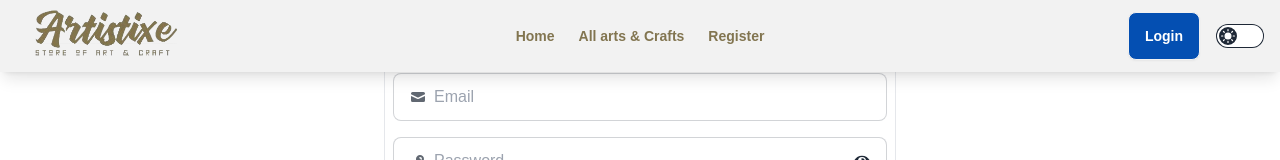
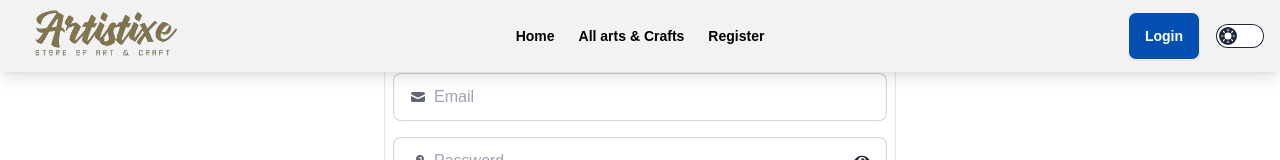
Before and after one commit to Md-Rashedul-Islam-Rajib/Artistixe-clients, a React (Vite) app: page /login in a window 1280 px wide. Shown: the top 160 px of the page. Built offline with nearby package versions, Linux system fonts and the light colour scheme; no server answers; a web font is replaced by a local one.

Commit message:
theme wise color of different components added

```diff
--- a/src/components/AllCraftCards.jsx
+++ b/src/components/AllCraftCards.jsx
@@ -1,8 +1,11 @@
 /* eslint-disable react/prop-types */
+import { useContext } from "react";
 import { GoStarFill } from "react-icons/go";
 import { Link } from "react-router-dom";
+import { AuthContext } from "../context/AuthProvider";
 
 const AllCraftCards = ({ item }) => {
+  const {theme} = useContext(AuthContext);
   const {
     _id,
     name,
@@ -42,7 +45,7 @@ const AllCraftCards = ({ item }) => {
         </td>
         <td className="hidden md:grid">{status}</td>
         <th>
-          <Link to={`/craftdetails/${_id}`}><button className="btn btn-ghost btn-xs">View Details</button></Link>
+          <Link to={`/craftdetails/${_id}`}><button className={`btn btn-xs ${theme=='luxury'? 'bg-[#DCA54C]':'bg-[#044FB2]'} text-white`}>View Details</button></Link>
         </th>
       </tr>
 
--- a/src/components/CategoryCard.jsx
+++ b/src/components/CategoryCard.jsx
@@ -1,9 +1,12 @@
 /* eslint-disable react/prop-types */
 
+import { useContext } from "react";
 import { Link } from "react-router-dom";
+import { AuthContext } from "../context/AuthProvider";
 
 
 const CategoryCard = ({item}) => {
+  const {theme} = useContext(AuthContext)
     const {
 
         name,
@@ -26,7 +29,7 @@ const CategoryCard = ({item}) => {
     <h2 className="card-title">{name}</h2>
     <p>{subCategory}</p>
     <div className="card-actions justify-end">
-      <Link to={`/allcrafts/${subCategory}`}><button className="btn btn-primary">View All</button></Link>
+      <Link to={`/allcrafts/${subCategory}`}><button className={`btn btn-sm md:btn-md ${theme=='luxury'? 'bg-[#DCA54C]':'bg-[#044FB2]'} text-white`}>View All</button></Link>
     </div>
   </div>
 </div>
--- a/src/components/MyCraftCard.jsx
+++ b/src/components/MyCraftCard.jsx
@@ -1,12 +1,15 @@
 /* eslint-disable react/prop-types */
 
 import axios from "axios";
+import { useContext } from "react";
 import { GoStarFill } from "react-icons/go";
 import { Link } from "react-router-dom";
 import Swal from "sweetalert2";
+import { AuthContext } from "../context/AuthProvider";
 
 
 const MyCraftCard = ({item,crafts,setCrafts}) => {
+  const {theme} = useContext(AuthContext);
     const {
         _id,
         name,
@@ -68,9 +71,9 @@ const MyCraftCard = ({item,crafts,setCrafts}) => {
     </div>
       <p>Proccessing Time : {proccessingTime}</p>
     <div className="card-actions justify-between">
-    <Link to={`/craftdetails/${_id}`}><button className="btn btn-ghost btn-sm">View Details</button></Link>
-    <button onClick={()=> handleDelete(_id)} className="btn btn-ghost btn-sm">Delete</button>
-    <Link to={`/updatecraft/${_id}`}><button className="btn btn-ghost btn-sm">Update</button></Link>
+    <Link to={`/craftdetails/${_id}`}><button className={`btn text-white btn-ghost btn-sm ${theme=='luxury'? 'bg-[#DCA54C]':'bg-[#044FB2]'}`}>View Details</button></Link>
+    <button onClick={()=> handleDelete(_id)} className={`btn text-white btn-ghost btn-sm ${theme=='luxury'? 'bg-[#DCA54C]':'bg-[#044FB2]'}`}>Delete</button>
+    <Link to={`/updatecraft/${_id}`}><button className={`btn text-white btn-ghost btn-sm ${theme=='luxury'? 'bg-[#DCA54C]':'bg-[#044FB2]'}`}>Update</button></Link>
     </div>
   </div>
 </div>
--- a/src/components/Navbar.jsx
+++ b/src/components/Navbar.jsx
@@ -7,8 +7,8 @@ import logo1 from '../assets/logo.png'
 import { Tooltip } from 'react-tooltip'
 
 const Navbar = () => {
-  const {user,logOutUser} = useContext(AuthContext);
-  const [theme, setTheme] = useState('light');
+  const {user,logOutUser,theme,setTheme} = useContext(AuthContext);
+
 
 useEffect(()=> {
   localStorage.setItem('theme',theme);
@@ -32,11 +32,11 @@ useEffect(()=> {
 
 const nav = <>
  <NavLink to='/'
- className="rounded-xl p-1"
+ className={`rounded-xl p-1 ${theme=='luxury'? 'text-[#DCA54C]':'text-[#044FB2]'}`}
  style={({ isActive, isTransitioning }) => {
     return {
-      background: isActive? "#044FB2" : "",
-      color: isActive ? "white" : "#827550",
+      background: isActive? `${theme=='luxury'? '#DCA54C': '#044FB2'}` : "",
+      color: isActive ? "white" : `${theme=='luxury'? '#DCA54C': 'black'}`,
       viewTransitionName: isTransitioning ? "slide" : "",
     };
   }}
@@ -44,11 +44,11 @@ const nav = <>
 
 
  <NavLink to='/allitems'
- className="rounded-xl p-1"
+ className={`rounded-xl p-1 ${theme=='luxury'? 'text-[#DCA54C]':'text-[#044FB2]'}`}
  style={({ isActive, isTransitioning }) => {
     return {
-      background: isActive? "#044FB2" : "",
-      color: isActive ? "white" : "#827550",
+      background: isActive? `${theme=='luxury'? '#DCA54C': '#044FB2'}` : "",
+      color: isActive ? "white" : `${theme=='luxury'? '#DCA54C': 'black'}`,
       viewTransitionName: isTransitioning ? "slide" : "",
     };
   }}
@@ -56,11 +56,11 @@ const nav = <>
 
 
  {user && <NavLink to='/additem'
- className="rounded-xl p-1"
+ className={`rounded-xl p-1 ${theme=='luxury'? 'text-[#DCA54C]':'text-[#044FB2]'}`}
  style={({ isActive, isTransitioning }) => {
     return {
-      background: isActive? "#044FB2" : "",
-      color: isActive ? "white" : "#827550",
+      background: isActive? `${theme=='luxury'? '#DCA54C': '#044FB2'}` : "",
+      color: isActive ? "white" : `${theme=='luxury'? '#DCA54C': 'black'}`,
       viewTransitionName: isTransitioning ? "slide" : "",
     };
   }}
@@ -68,11 +68,11 @@ const nav = <>
 
 
  {user && <NavLink to={`/myitems/${user?.email}`}
- className="rounded-xl p-1"
+ className={`rounded-xl p-1 ${theme=='luxury'? 'text-[#DCA54C]':'text-[#044FB2]'}`}
  style={({ isActive, isTransitioning }) => {
     return {
-      background: isActive? "#044FB2" : "",
-      color: isActive ? "white" : "#827550",
+      background: isActive? `${theme=='luxury'? '#DCA54C': '#044FB2'}` : "",
+      color: isActive ? "white" : `${theme=='luxury'? '#DCA54C': 'black'}`,
       viewTransitionName: isTransitioning ? "slide" : "",
     };
   }}
@@ -80,11 +80,11 @@ const nav = <>
 
 
  {!user && <NavLink to='/register'
- className="rounded-xl p-1"
+ className={`rounded-xl p-1 ${theme=='luxury'? 'text-[#DCA54C]':'text-[#044FB2]'}`}
  style={({ isActive, isTransitioning }) => {
     return {
-      background: isActive? "#044FB2" : "",
-      color: isActive ? "white" : "#827550",
+      background: isActive? `${theme=='luxury'? '#DCA54C': '#044FB2'}` : "",
+      color: isActive ? "white" : `${theme=='luxury'? '#DCA54C': 'black'}`,
       viewTransitionName: isTransitioning ? "slide" : "",
     };
   }}
@@ -121,12 +121,12 @@ const nav = <>
         </div>
       </div>
       <div>
-      <button onClick={handleSignOut} className='btn btn-sm md:btn-md bg-[#044FB2] text-white'>Log Out</button>
+      <button onClick={handleSignOut} className={`btn btn-sm md:btn-md ${theme=='luxury'? 'bg-[#DCA54C]':'bg-[#044FB2]'} text-white`}>Log Out</button>
       </div>
       </div>
 
       :
-      <Link to='/login' className="btn btn-sm md:btn-md bg-[#044FB2] dark:bg-[#DCA54C] text-white">Login</Link>
+      <Link to='/login' className={`btn btn-sm md:btn-md ${theme=='luxury'? 'bg-[#DCA54C]':'bg-[#044FB2]'} text-white`}>Login</Link>
     }
     <div>
     <label className="cursor-pointer grid place-items-center">
--- a/src/context/AuthProvider.jsx
+++ b/src/context/AuthProvider.jsx
@@ -9,6 +9,7 @@ const AuthProvider = ({children}) => {
 
     const [loading, setLoading] = useState(true);
     const [user, setUser] = useState(null);
+    const [theme, setTheme] = useState('light');
 
     // register user
     const createUser = (email, password) => {
@@ -68,7 +69,9 @@ const githubLogin = () => {
         logOutUser,
         googleLogin,
         githubLogin,
-        loading
+        loading,
+        theme,
+        setTheme
 }
     return (
         <AuthContext.Provider value={authInfo}>
--- a/src/pages/AddCraft.jsx
+++ b/src/pages/AddCraft.jsx
@@ -8,7 +8,7 @@ import { IoMdArrowRoundBack } from "react-icons/io";
 
 
 const AddCraft = () => {
-  const {user} = useContext(AuthContext);
+  const {user,theme} = useContext(AuthContext);
 
   const {
     register,
@@ -180,7 +180,7 @@ const AddCraft = () => {
 
             <div className="md:col-span-2 lg:px-96">
 
-        <button className="btn bg-[#024CB5] text-white w-full">Add Craft</button>
+        <button className={`btn ${theme=='luxury'? 'bg-[#DCA54C]':'bg-[#044FB2]'} text-white w-full`}>Add Craft</button>
             </div>
       </form>
     </div>
--- a/src/pages/Login.jsx
+++ b/src/pages/Login.jsx
@@ -12,7 +12,7 @@ const Login = () => {
 
     const [showPassword, setShowPassword] = useState(false);
 
-    const { logInUser, setUser, googleLogin, githubLogin, user } =
+    const { logInUser, setUser, googleLogin, githubLogin, user,theme } =
       useContext(AuthContext);
 
     const location = useLocation();
@@ -126,9 +126,9 @@ const Login = () => {
           )}
         </label>
 
-        <button className="btn bg-[#024CB5] text-white w-full">Log In</button>
+        <button className={`btn ${theme=='luxury'? 'bg-[#DCA54C]':'bg-[#044FB2]'} text-white w-full`}>Log In</button>
       </form>
-      <div className="flex justify-between my-4 text-[#024CB5] font-semibold">
+      <div className={`flex justify-between my-4 ${theme=='luxury'? 'text-[#DCA54C]':'text-[#044FB2]'} font-semibold`}>
         <p>New here?</p>
         <Link to="/register">
           <p>Create an account</p>
--- a/src/pages/MyCraft.jsx
+++ b/src/pages/MyCraft.jsx
@@ -8,7 +8,7 @@ import { FaFilter } from "react-icons/fa";
 
 
 const MyCraft = () => {
-  const {user} = useContext(AuthContext);
+  const {user,theme} = useContext(AuthContext);
   const useremail = user.email;
   console.log(useremail);
   const data = useLoaderData();
@@ -87,7 +87,7 @@ const handleFilter = (event) => {
 
 
               <div className="flex justify-center lg:justify-end items-center gap-2 mb-6">
-                <span><FaFilter className="text-4xl text-[#024CB5]" /></span>
+                <span><FaFilter className={`text-4xl ${theme=='luxury'? 'text-[#DCA54C]':'text-[#044FB2]'}`} /></span>
               <select onChange={handleFilter} className="select select-info">
                 <option value="Default">Customization</option>
                 <option value="Yes">Yes</option>
--- a/src/pages/Register.jsx
+++ b/src/pages/Register.jsx
@@ -13,7 +13,7 @@ import { AuthContext } from '../context/AuthProvider';
 
 const Register = () => {
 
-    const {createUser, logOutUser} = useContext(AuthContext);
+    const {createUser, logOutUser,theme} = useContext(AuthContext);
     const [showPassword, setShowPassword] = useState(false);
     const [error, setError] = useState("");
     const navigate = useNavigate();
@@ -85,10 +85,10 @@ const Register = () => {
   {errors.password && <p className="text-red-600 text-sm">Password is required</p>}
   {error && <p className="text-red-600 text-sm">{error}</p>}
 
-<button className="btn bg-[#024CB5] text-white w-full">Register</button>
+<button className={`btn ${theme=='luxury'? 'bg-[#DCA54C]':'bg-[#044FB2]'} text-white w-full`}>Register</button>
 </form>
 
-<div className="flex justify-between text-[#024CB5] font-semibold my-4">
+<div className={`flex justify-between ${theme=='luxury'? 'text-[#DCA54C]':'text-[#044FB2]'} font-semibold my-4`}>
     <p>Already have account?</p>
     <Link to='/login'><p>Login Here</p></Link>
 </div>
--- a/src/pages/UpdateCraft.jsx
+++ b/src/pages/UpdateCraft.jsx
@@ -9,6 +9,7 @@ import { IoMdArrowRoundBack } from 'react-icons/io';
 
 const UpdateCraft = () => {
     const item = useLoaderData();
+    const {theme} = useContext(AuthContext);
     const {
         _id,
         name,
@@ -177,7 +178,7 @@ const UpdateCraft = () => {
 
             <div className="md:col-span-2 lg:px-96">
 
-        <button className="btn bg-[#024CB5] text-white w-full">Update Craft</button>
+        <button className={`btn ${theme=='luxury'? 'bg-[#DCA54C]':'bg-[#044FB2]'} text-white w-full`}>Update Craft</button>
             </div>
       </form>
     </div>
--- a/tailwind.config.js
+++ b/tailwind.config.js
@@ -8,6 +8,7 @@ export default {
     extend: {},
   },
   plugins: [require("daisyui")],
+  darkMode: 'class',
   daisyui: {
     themes: ["light", "luxury"],
   },
```
